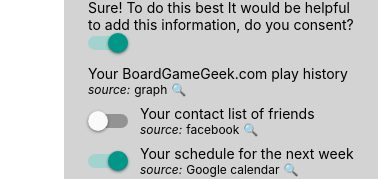
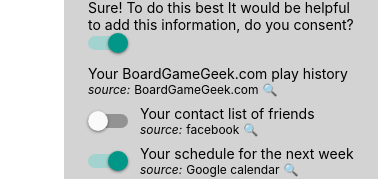
Before and after one commit to chrisglein/artificial-chat, a React Native app: screen / in a window 390 px wide. Shown: the part 161-340 px from the top of the page. Built offline with nearby package versions, Linux system fonts and the light colour scheme.

Commit message:
Add tooltip to information requests

```diff
--- a/App.tsx
+++ b/App.tsx
@@ -140,14 +140,17 @@
 type ConsentSwitchProps = PropsWithChildren<{
   title: string;
   source: string;
+  details: string;
   defaultValue: boolean;
 }>;
 
-function ConsentSwitch({title, source, defaultValue}: ConsentSwitchProps): JSX.Element {
+function ConsentSwitch({title, source, defaultValue, details}: ConsentSwitchProps): JSX.Element {
   const [value, onValueChange] = React.useState(defaultValue);
 
   return (
-    <View style={[styles.horizontalContainer, {marginBottom: 8}]}>
+    <View
+      style={[styles.horizontalContainer, {marginBottom: 8}]}
+      tooltip={details}>
       <Switch value={value} onValueChange={onValueChange}/>
       <View>
         <Text>{title}</Text>
@@ -200,17 +203,21 @@
               <Text>Sure! To do this best It would be helpful to add this information, do you consent?</Text>
               <ConsentSwitch
                 title="Your BoardGameGeek.com play history"
-                source="graph"
+                details="This will help me understand what games you like to play and what you like about them."
+                source="BoardGameGeek.com"
                 defaultValue={true}/>
               <ConsentSwitch
                 title="Your contact list of friends"
+                details="This will help me understand who you play games with and what games they like to play."
                 source="facebook"/>
               <ConsentSwitch
                 title="Your schedule for the next week"
+                details="Knowing your availability and the deadline for completing the game will help me suggest an appropriate pace and scope for the project, and ensure that the game can be completed within the desired time frame."
                 source="Google calendar"
                 defaultValue={true}/>
               <ConsentSwitch
                 title="Your bank account information for funding materials"
+                details="This will help me understand how much money you have available to spend on materials for the game."
                 source="Chase Bank"/>
               <Button title="Agree and Continue" onPress={() => {}}/>
             </AISection>
```
